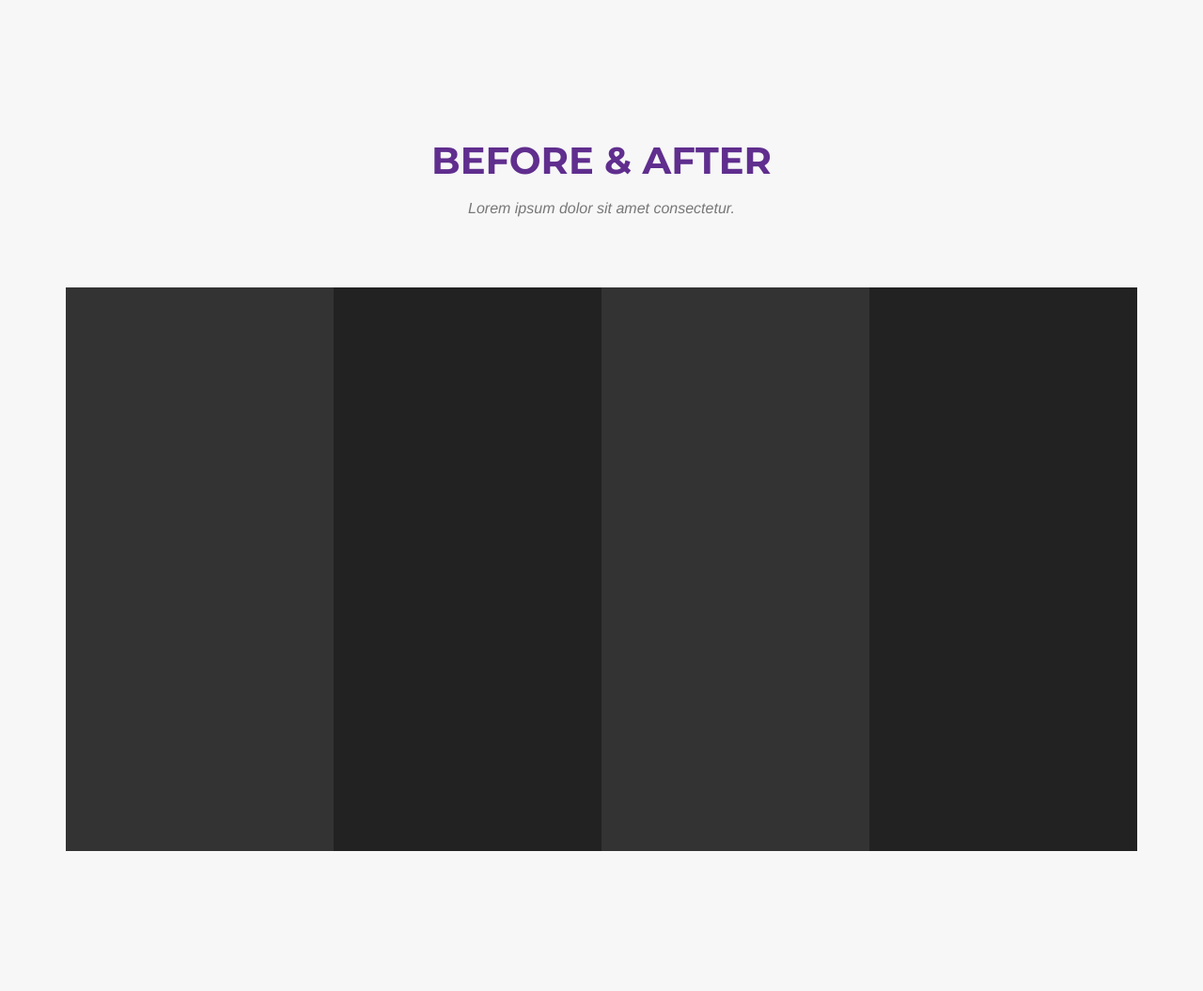
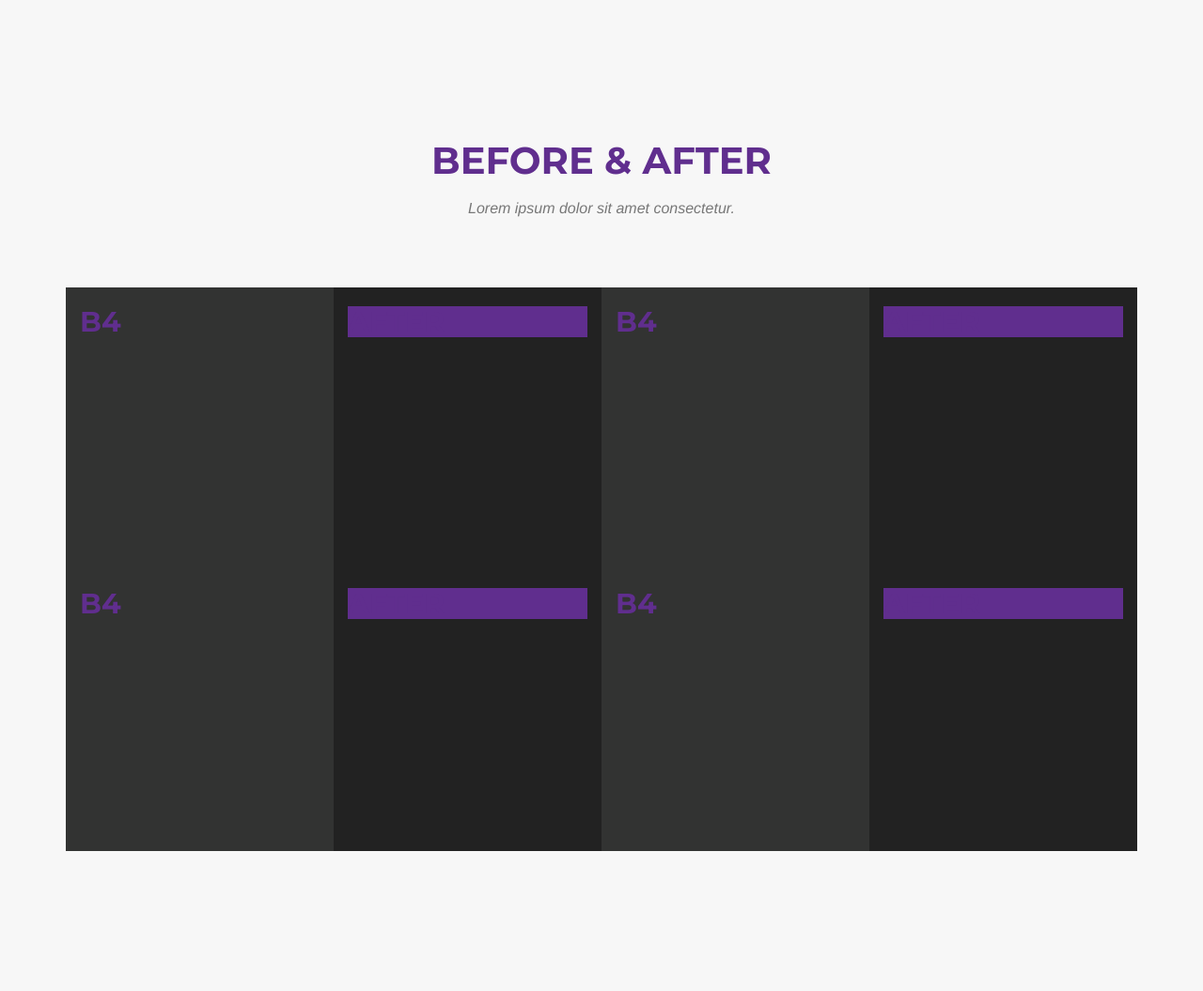
Before and after one commit to CJarrell/RO_WEBSITE, a PHP site: page / in a window 1280 px wide. Shown: the part 3612-4667 px from the top of the page at 94% size. Run offline with PHP 8.4, Linux system fonts and the light colour scheme; some libraries are stand-ins or nearby versions; some web fonts are replaced.

Commit message:
More b4-aft styling

```diff
--- a/css/r&o.css
+++ b/css/r&o.css
@@ -465,7 +465,15 @@ section#testimonials {
     background-color: #222;
     height: 300px;
 }
-
+#beforeandafter .after .reveal {
+    background-color: #602E8E;
+}
+#beforeandafter .after .reveal:hover {
+    background-color: #222;
+    -webkit-transition: all .3s;
+    -moz-transition: all .3s;
+    transition: all .3s;
+}
 /*Old team member formatting*/
 .team-member {
     text-align: center;
--- a/home.html
+++ b/home.html
@@ -216,28 +216,36 @@
             </div>
             <!-- Before and After Gallery -->
             <div class="col-sm-12 col-md-6 col-lg-3 before">
-
+                <h2>B4</h2>
             </div>
             <div class="col-sm-12 col-md-6 col-lg-3 after">
-
+                <div class="reveal">
+                    <h2>AFTER</h2>
+                </div>
             </div>
             <div class="col-sm-12 col-md-6 col-lg-3 before">
-
+                <h2>B4</h2>
             </div>
             <div class="col-sm-12 col-md-6 col-lg-3 after">
-
+                <div class="reveal">
+                    <h2>AFTER</h2>
+                </div>
             </div>
             <div class="col-sm-12 col-md-6 col-lg-3 before">
-
+                <h2>B4</h2>
             </div>
             <div class="col-sm-12 col-md-6 col-lg-3 after">
-
+                <div class="reveal">
+                    <h2>AFTER</h2>
+                </div>
             </div>
             <div class="col-sm-12 col-md-6 col-lg-3 before">
-
+                <h2>B4</h2>
             </div>
             <div class="col-sm-12 col-md-6 col-lg-3 after">
-
+                <div class="reveal">
+                    <h2>AFTER</h2>
+                </div>
             </div>
 
         </div>
```
